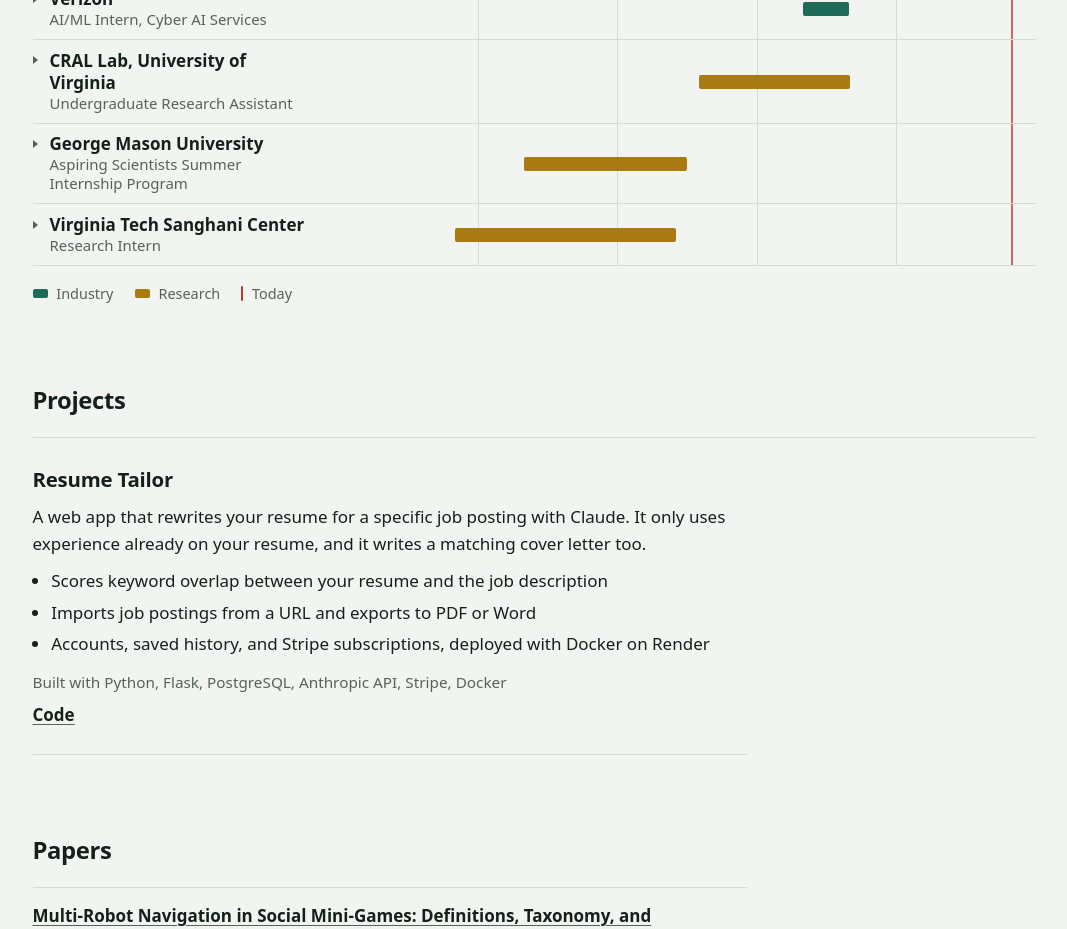
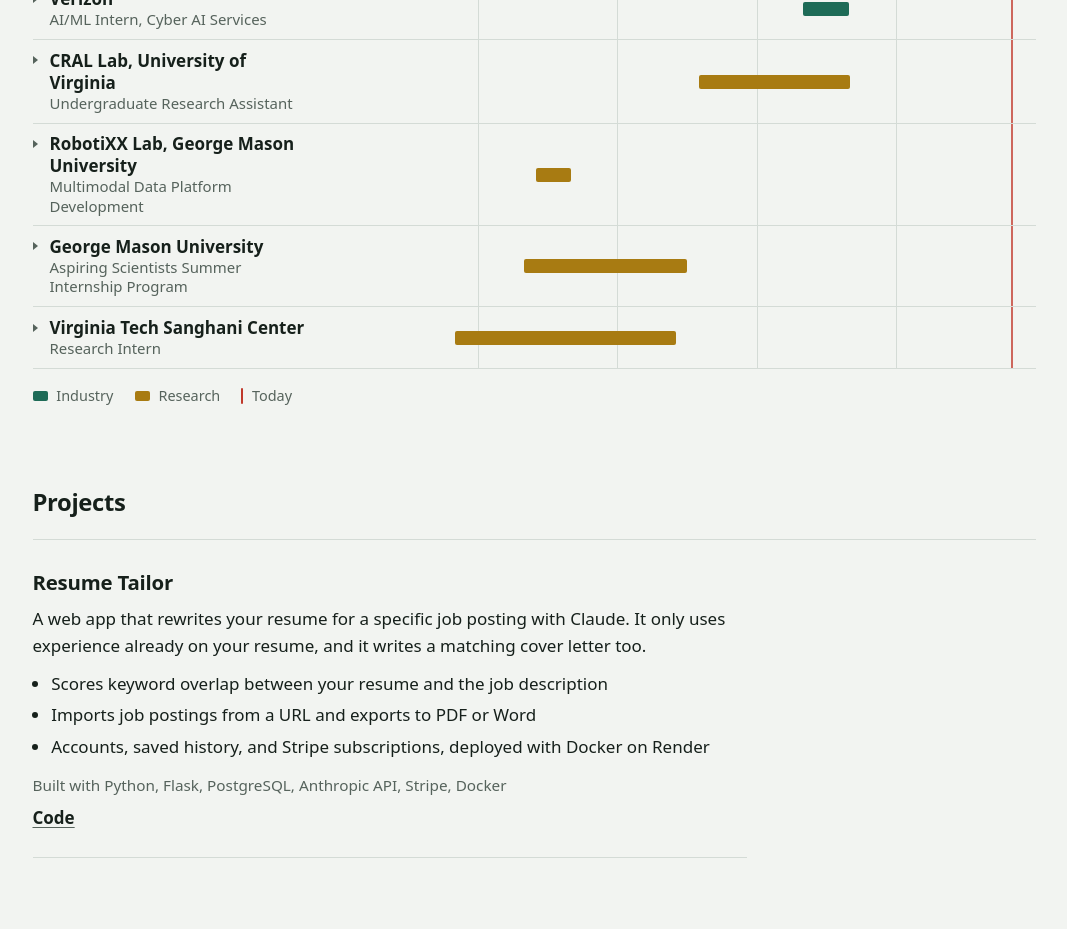
Before and after one commit to HridaySainathuni/HridaySainathuni.github.io, a Next.js app: page / in a window 1280 px wide. Shown: the part 840-1769 px from the top of the page, without its empty margins (106-1173 px from the left). Built offline with nearby package versions, Linux system fonts and the light colour scheme.

Commit message:
Add RobotiXX Lab GMU research

```diff
--- a/content/profile.ts
+++ b/content/profile.ts
@@ -87,6 +87,17 @@ export const roles: Role[] = [
     ],
   },
   {
+    org: "RobotiXX Lab, George Mason University",
+    title: "Multimodal Data Platform Development",
+    kind: "research",
+    start: "2023-06",
+    end: "2023-08",
+    bullets: [
+      "Engineered a ROS-based mobile device to collect multimodal sensor data (LiDAR, audio, video, odometry) for SLAM research.",
+      "Automated sensor calibration and deployment via ROS launch configs. The dataset was used in an IROS 2023 publication.",
+    ],
+  },
+  {
     org: "George Mason University",
     title: "Aspiring Scientists Summer Internship Program",
     kind: "research",
```
